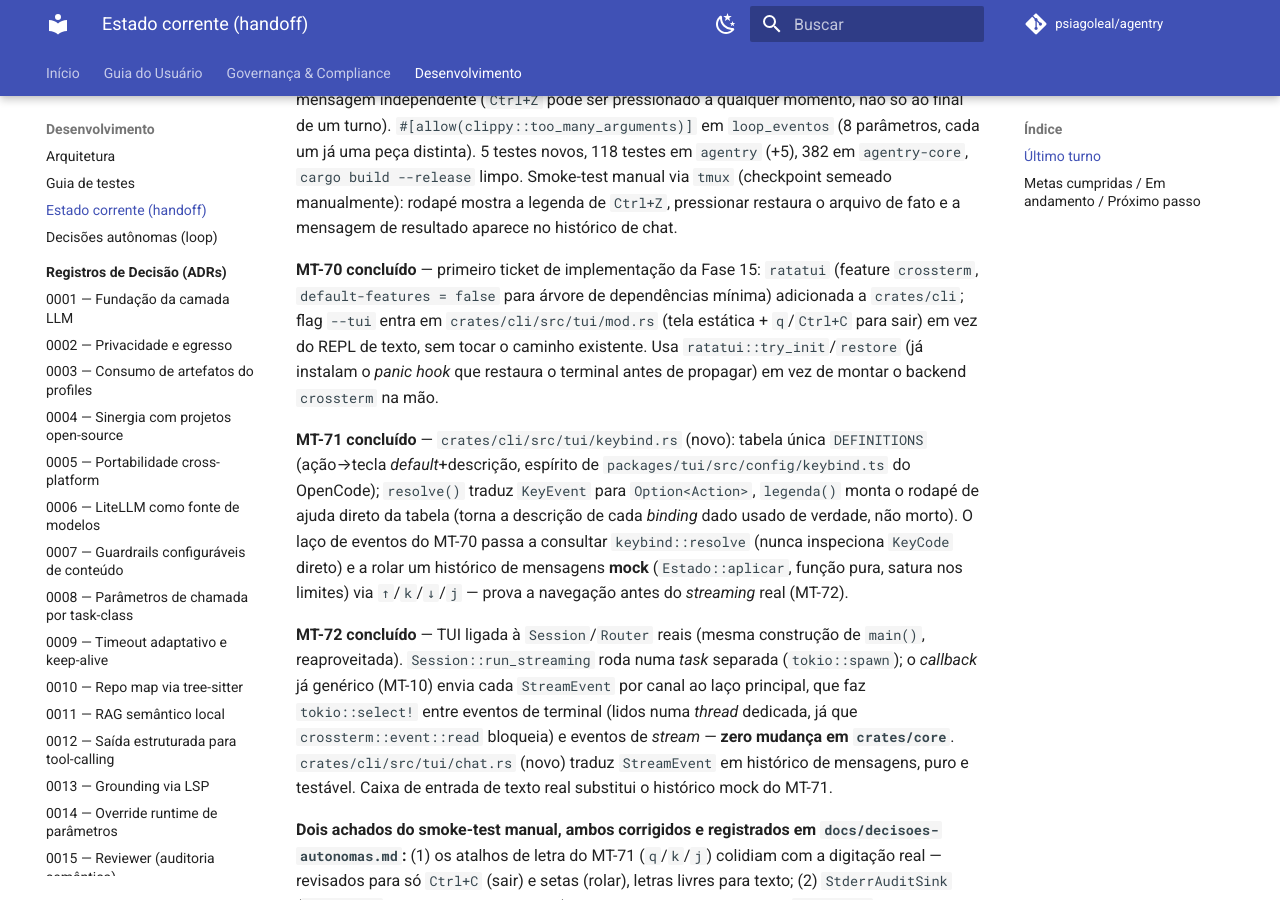
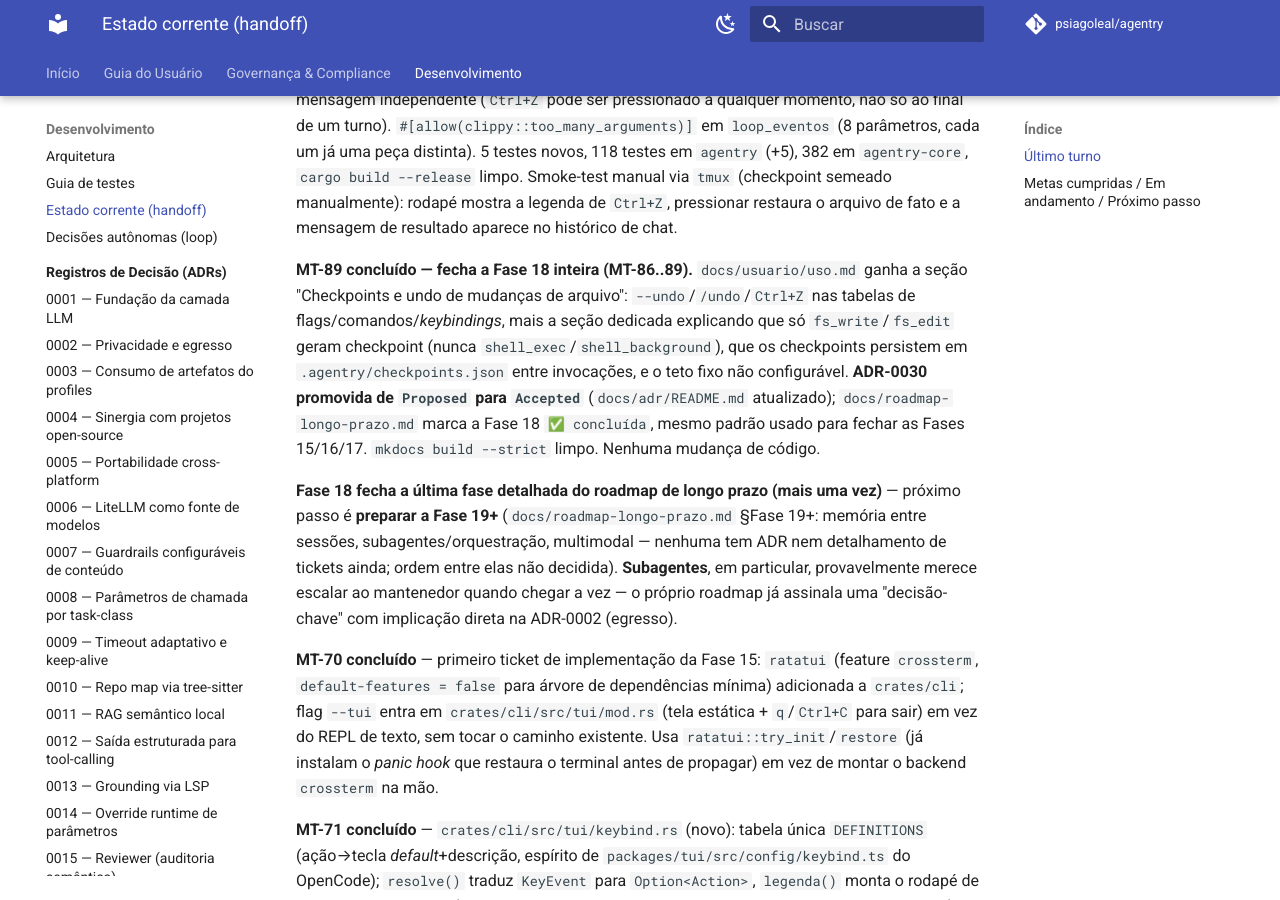
Before and after one commit to psiagoleal/agentry, an MkDocs documentation site: the page built from docs/CURRENT-STATE.md, in a window 1280 px wide and 900 px high, scrolled down 6820 px. Built offline with MkDocs 1.6.1 and Material for MkDocs 9.7.7, drawn with Linux system fonts in a browser that asks for light colours; comment, search, counter and statistics services are not loaded.

Commit message:
docs(handoff): marca MT-89 concluído; fecha a Fase 18; próximo é preparar a Fase 19
{agente: Claude Code; modelo: claude-sonnet-5}

```diff
--- a/docs/CURRENT-STATE.md
+++ b/docs/CURRENT-STATE.md
@@ -278,6 +278,22 @@
   `cargo build --release` limpo. Smoke-test manual via `tmux` (checkpoint semeado
   manualmente): rodapé mostra a legenda de `Ctrl+Z`, pressionar restaura o arquivo de fato e a
   mensagem de resultado aparece no histórico de chat.
+
+  **MT-89 concluído — fecha a Fase 18 inteira (MT-86..89).** `docs/usuario/uso.md` ganha a
+  seção "Checkpoints e undo de mudanças de arquivo": `--undo`/`/undo`/`Ctrl+Z` nas tabelas de
+  flags/comandos/*keybindings*, mais a seção dedicada explicando que só `fs_write`/`fs_edit`
+  geram checkpoint (nunca `shell_exec`/`shell_background`), que os checkpoints persistem em
+  `.agentry/checkpoints.json` entre invocações, e o teto fixo não configurável. **ADR-0030
+  promovida de `Proposed` para `Accepted`** (`docs/adr/README.md` atualizado);
+  `docs/roadmap-longo-prazo.md` marca a Fase 18 `✅ concluída`, mesmo padrão usado para
+  fechar as Fases 15/16/17. `mkdocs build --strict` limpo. Nenhuma mudança de código.
+
+  **Fase 18 fecha a última fase detalhada do roadmap de longo prazo (mais uma vez)** —
+  próximo passo é **preparar a Fase 19+** (`docs/roadmap-longo-prazo.md` §Fase 19+: memória
+  entre sessões, subagentes/orquestração, multimodal — nenhuma tem ADR nem detalhamento de
+  tickets ainda; ordem entre elas não decidida). **Subagentes**, em particular, provavelmente
+  merece escalar ao mantenedor quando chegar a vez — o próprio roadmap já assinala uma
+  "decisão-chave" com implicação direta na ADR-0002 (egresso).
 
   **MT-70 concluído** — primeiro ticket de implementação da Fase 15: `ratatui` (feature
   `crossterm`, `default-features = false` para árvore de dependências mínima) adicionada a
@@ -1530,21 +1546,33 @@
   em `agentry-core`, `cargo build --release` limpo. Smoke-test manual via `tmux` confirma
   `Ctrl+Z` restaurando um arquivo de verdade e a mensagem aparecendo no chat.
 
-**Em andamento:** nada pendente — árvore de trabalho limpa, tudo commitado. **Fase 17
-concluída inteira (MT-82..85)**; **Fase 18 preparada** (ADR-0030 `Proposed`,
-`docs/roadmap-v0.12.md`, MT-86..89); **MT-86/87/88 concluídos** — falta só o MT-89
-(documentação) para fechar a Fase 18 inteira.
-
-**Próximo passo:** **MT-89** (`docs/roadmap-v0.12.md`, `docs/usuario/uso.md`,
-`docs/adr/0030-checkpoints-e-undo-de-mudancas-de-arquivo.md`, `docs/adr/README.md`,
-`docs/roadmap-longo-prazo.md`) — documentação: `docs/usuario/uso.md` ganha uma nota sobre
-`--undo`/`/undo`/`Ctrl+Z`, deixando explícito que só `fs_write`/`fs_edit` geram checkpoint
-(nunca `shell_exec`/`shell_background`); ADR-0030 promovida de `Proposed` para `Accepted`;
-`docs/adr/README.md`/`docs/roadmap-longo-prazo.md` atualizados — Fase 18 marcada concluída.
-Último ticket da Fase 18 — fecha a fase inteira. Outros itens em aberto, sem ticket: deploy
-do site MkDocs (GitHub Pages) — decisão explícita do usuário de não fazer ainda; CI multi-SO
-ainda não observado verde (falta um push que dispare a matriz); backlog independente do
-`ai-coding-agent-profiles` (ADRs 0001-0005 — RTK/OKF pendentes de reanálise de maturidade,
+- [x] **MT-89** — documentação (`docs/usuario/uso.md`: seção "Checkpoints e undo de mudanças
+  de arquivo", tabelas de flags/comandos/*keybindings*), **fecha a Fase 18 inteira**.
+  **ADR-0030 promovida de `Proposed` para `Accepted`**; `docs/adr/README.md`/
+  `docs/roadmap-longo-prazo.md` atualizados — Fase 18 marcada concluída. `mkdocs build
+  --strict` limpo. Nenhuma mudança de código.
+
+**Em andamento:** nada pendente — árvore de trabalho limpa, tudo commitado. **Fase 18
+concluída inteira (MT-86..89)** — última fase que já tinha tickets detalhados no roadmap de
+longo prazo.
+
+**Próximo passo:** **preparar a Fase 19+** (`docs/roadmap-longo-prazo.md` §Fase 19+) —
+nenhuma das três frentes restantes (memória entre sessões, subagentes/orquestração,
+multimodal) tem ADR nem detalhamento de tickets ainda; ordem entre elas não decidida.
+Seguindo a disciplina do comando `/loop /implementar-roadmap` §1 ("fase sem tickets
+detalhados"): a próxima unidade de trabalho é **preparar** a próxima frente escolhida (ADR
+`Proposed` + quebra em micro-tickets num novo `docs/roadmap-vX.Y.md`), não implementar
+código ainda. **Subagentes**, em particular, provavelmente merece escalar ao mantenedor
+quando chegar a vez — o próprio roadmap já assinala uma "decisão-chave" com implicação
+direta na ADR-0002 (egresso), mais alinhada a uma escalada que a uma decisão autônoma (ver
+`docs/decisoes-autonomas.md`, entradas de 2026-07-16). Entre **memória entre sessões** e
+**multimodal**, ambas levantam pergunta de confidencialidade própria (registrado nas
+entradas de decisão anteriores) — a próxima iteração precisa avaliar qual delas tem a
+pergunta mais tratável sem virar uma escalada, ou considerar se ambas merecem escalar.
+Outros itens em aberto, sem ticket: deploy do site MkDocs (GitHub Pages) — decisão explícita
+do usuário de não fazer ainda; CI multi-SO ainda não observado verde (falta um push que
+dispare a matriz); backlog independente do `ai-coding-agent-profiles` (ADRs 0001-0005 —
+RTK/OKF pendentes de reanálise de maturidade,
 perfis base+overlay/skills executáveis/config de serviços pendentes de validação de
 implementação).
 
```
Also changed, not shown: other parts of docs/CURRENT-STATE.md (+1 -1 lines), docs/roadmap-v0.12.md (+1 -1 lines).
